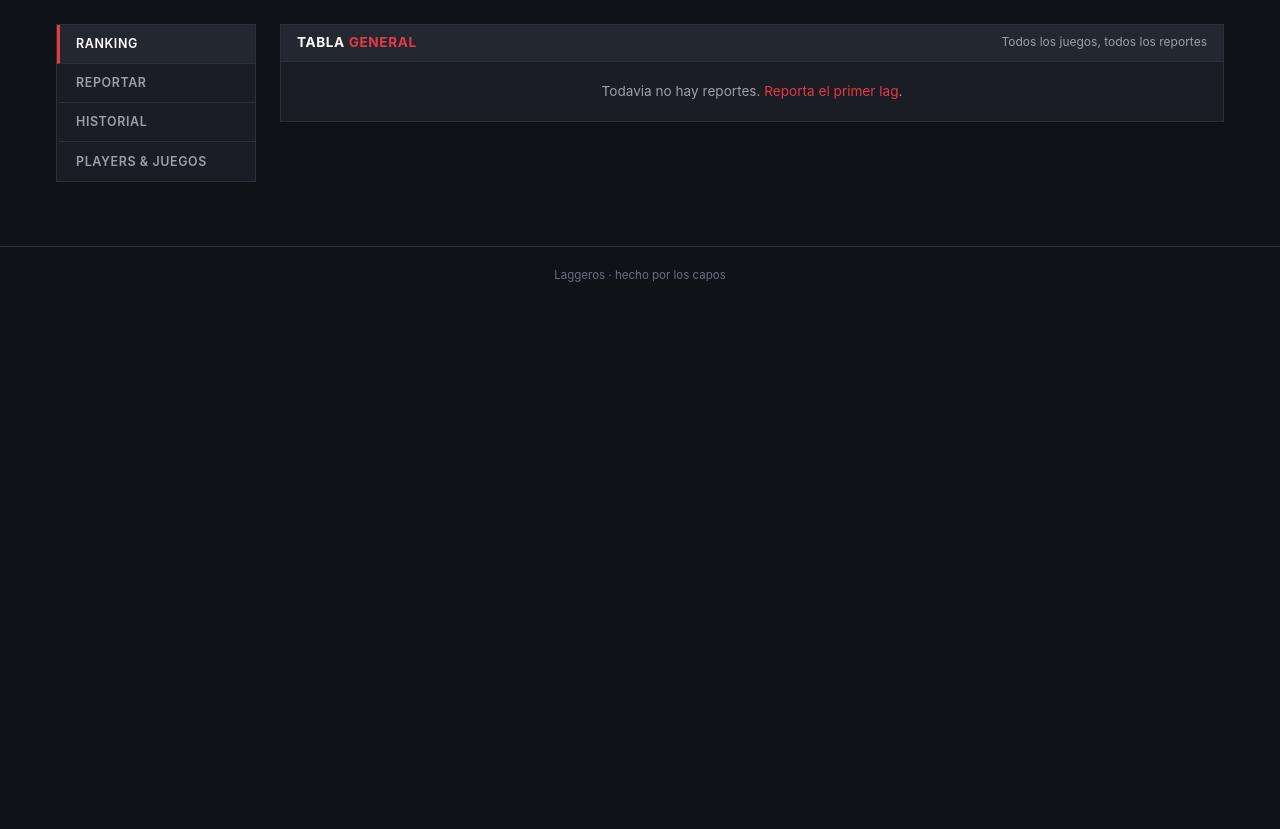
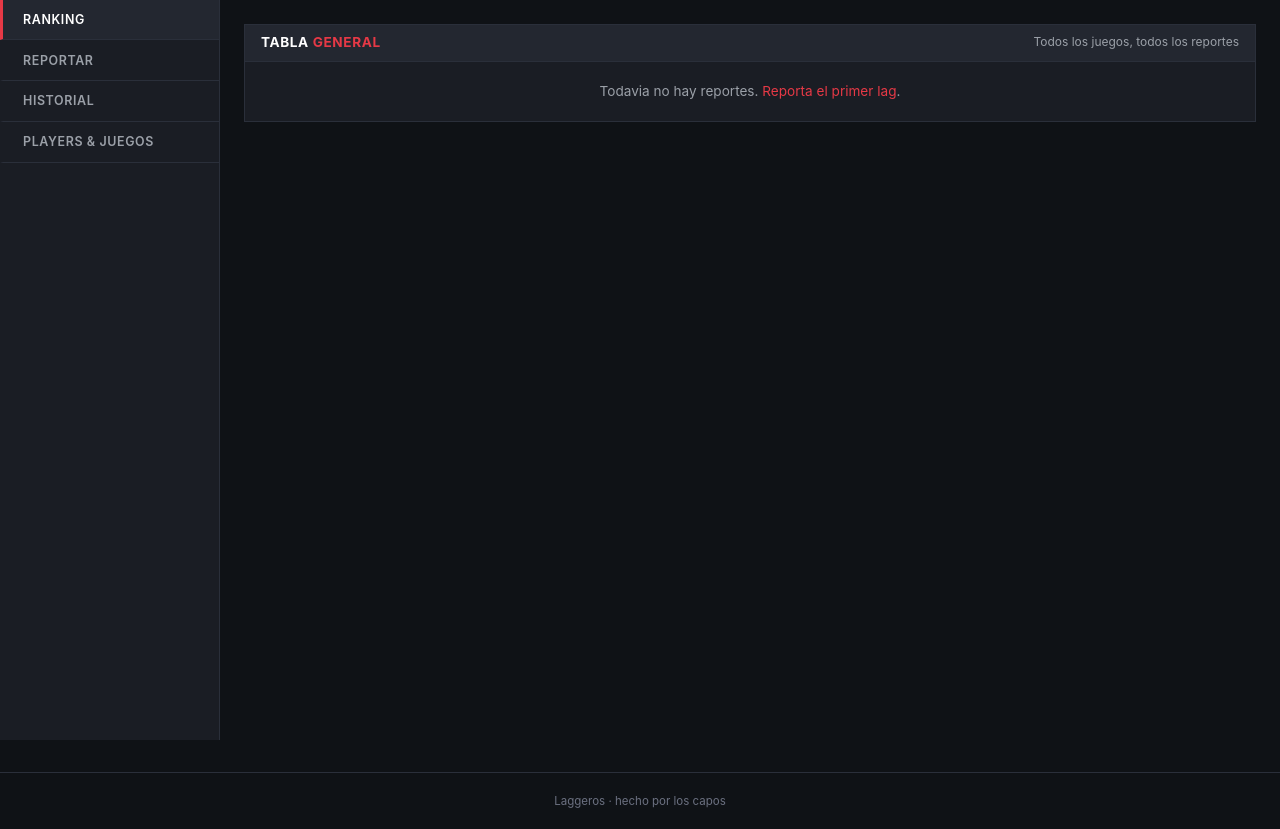
Before and after one commit to marcosfilipich/laggeros, a Flask app: page / in a window 1280 px wide. Shown: the part 60-889 px from the top of the page. Before the commit the page ends 342 px from the top, so only its background shows below. Run offline with Flask 3, Linux system fonts and the light colour scheme; data that the repository does not hold is empty.

Commit message:
Make sidebar fully attached: full height, flush left edge, no gap
- Removed .container constraint on layout — sidebar goes edge-to-edge
- Sidebar now extends from header to footer (min-height: 100vh - header)
- No gap between sidebar and main; vertical separator via border-right
- Nav items inside sidebar are sticky on scroll
- Main content has its own .main-inner with max-width 1100px and padding

```diff
--- a/app/static/style.css
+++ b/app/static/style.css
@@ -67,35 +67,32 @@ header h1 .accent { color: var(--accent); }
 /* ===== Layout (sidebar + main) ===== */
 .layout {
     display: grid;
-    grid-template-columns: 200px 1fr;
-    gap: 1.5rem;
-    padding-top: 1.5rem;
-    padding-bottom: 2rem;
-    align-items: start;
+    grid-template-columns: 220px 1fr;
+    align-items: stretch;
+    min-height: calc(100vh - 60px);
 }
 
 @media (max-width: 768px) {
     .layout {
         grid-template-columns: 1fr;
-        gap: 0.75rem;
-        padding-top: 1rem;
+        min-height: 0;
     }
 }
 
 .sidebar {
-    position: sticky;
-    top: 1rem;
+    background: var(--bg-secondary);
+    border-right: 1px solid var(--border);
 }
 
 .sidebar nav {
-    background: var(--bg-secondary);
-    border: 1px solid var(--border);
     display: flex;
     flex-direction: column;
+    position: sticky;
+    top: 0;
 }
 .sidebar nav a {
     color: var(--text-secondary);
-    padding: 0.65rem 1rem;
+    padding: 0.7rem 1.25rem;
     text-decoration: none;
     font-size: 0.78rem;
     font-weight: 600;
@@ -105,7 +102,6 @@ header h1 .accent { color: var(--accent); }
     border-bottom: 1px solid var(--border);
     transition: color 0.15s, border-color 0.15s, background 0.15s;
 }
-.sidebar nav a:last-child { border-bottom: none; }
 .sidebar nav a:hover {
     color: var(--text-primary);
     background: var(--hover-bg);
@@ -117,6 +113,13 @@ header h1 .accent { color: var(--accent); }
 }
 
 main { min-width: 0; }
+.main-inner {
+    max-width: 1100px;
+    padding: 1.5rem 1.5rem 2.5rem;
+}
+@media (max-width: 768px) {
+    .main-inner { padding: 1rem; }
+}
 
 .grid-2 {
     display: grid;
--- a/app/templates/base.html
+++ b/app/templates/base.html
@@ -14,7 +14,7 @@
         </div>
     </header>
 
-    <div class="layout container">
+    <div class="layout">
         <aside class="sidebar">
             <nav>
                 <a href="{{ url_for('main.index') }}" {% if request.endpoint == 'main.index' %}class="active"{% endif %}>Ranking</a>
@@ -25,6 +25,7 @@
         </aside>
 
         <main>
+            <div class="main-inner">
                 {% with messages = get_flashed_messages(with_categories=true) %}
                     {% if messages %}
                         {% for category, msg in messages %}
@@ -34,6 +35,7 @@
                 {% endwith %}
 
                 {% block content %}{% endblock %}
+            </div>
         </main>
     </div>
 
```
Lines whose indentation alone changed are shown as unchanged.
